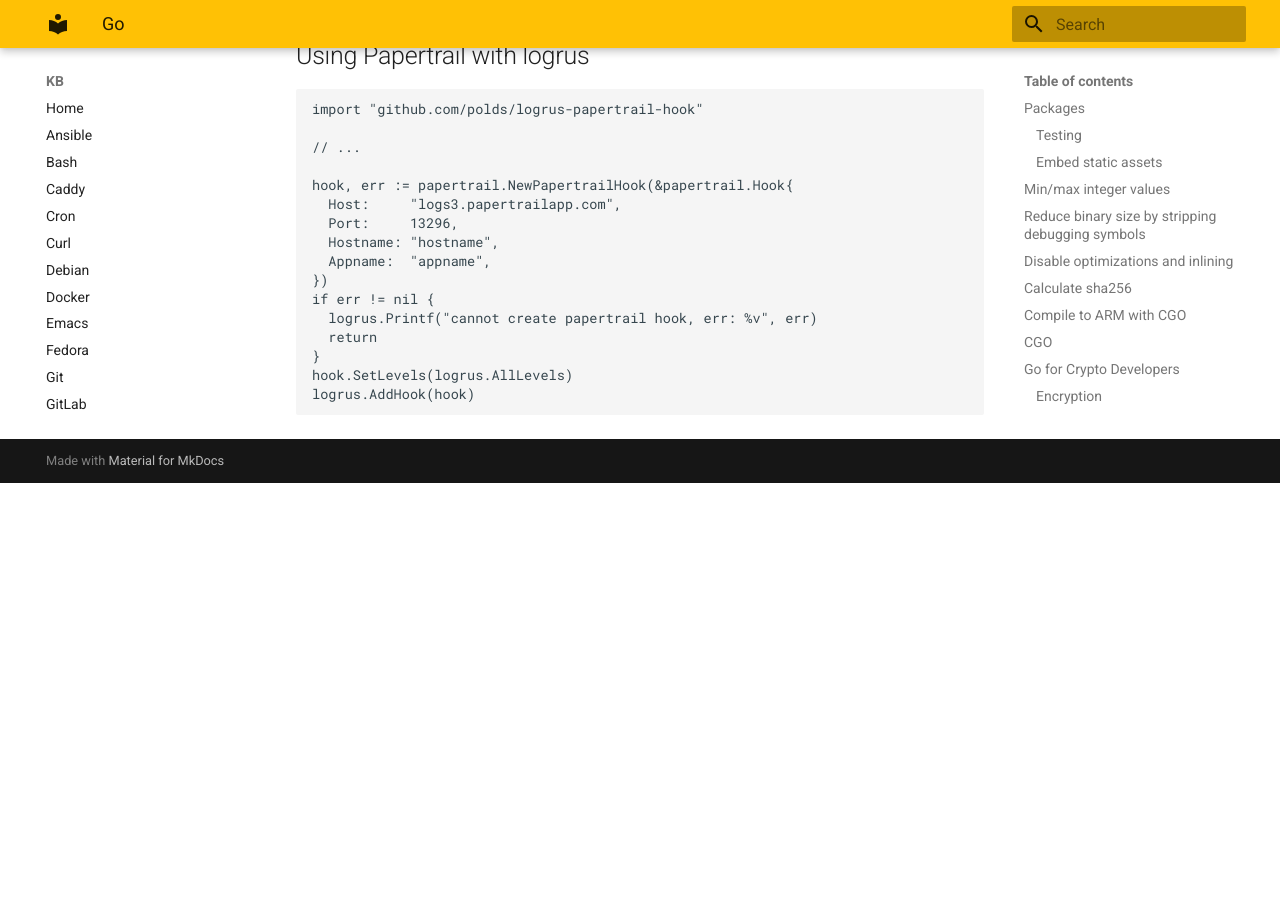
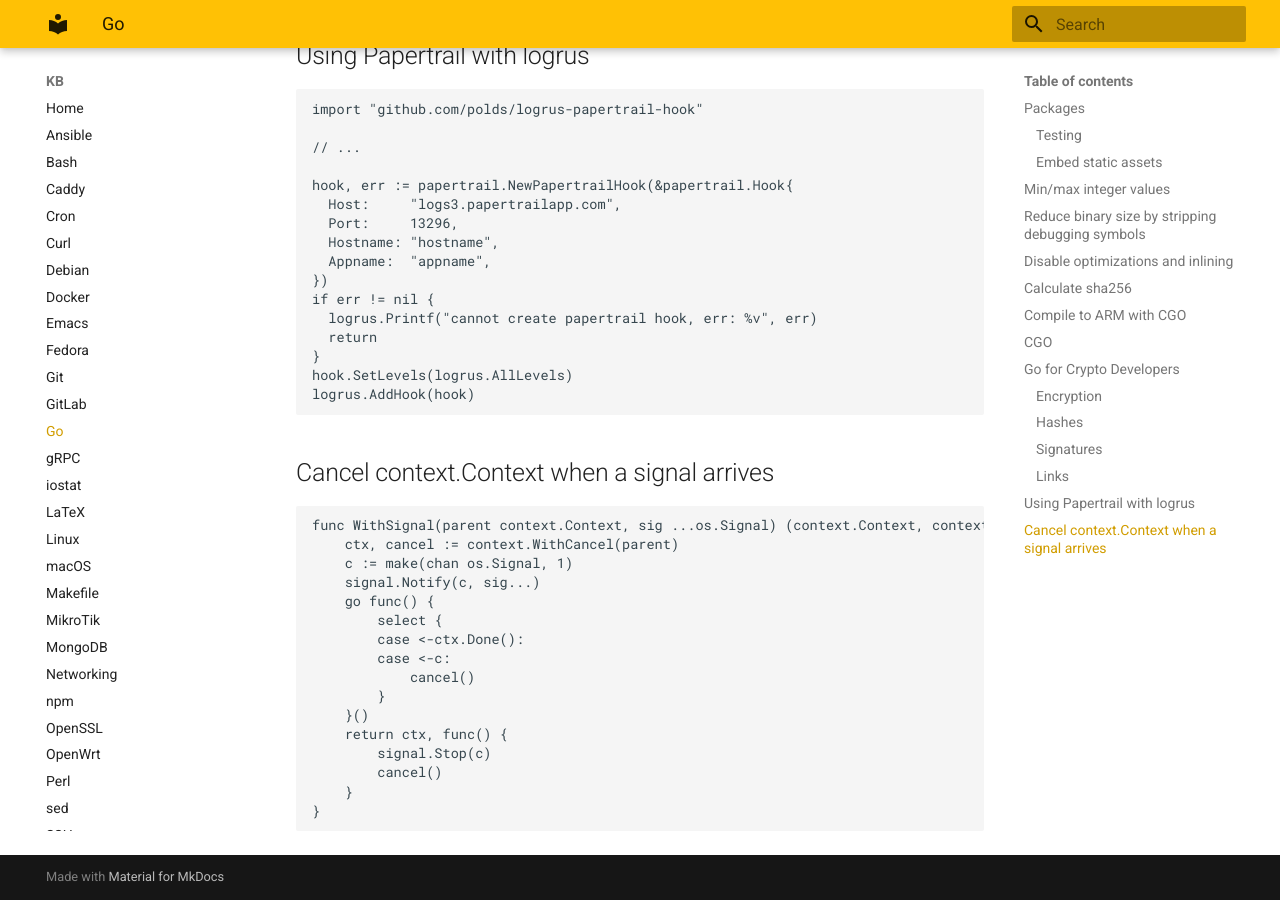
Before and after one commit to mbialon/kb, an MkDocs documentation site: the page built from docs/go.md, in a window 1280 px wide and 900 px high, scrolled down 3011 px. Built offline with MkDocs 1.6.1 and Material for MkDocs 9.7.7, drawn with Linux system fonts in a browser that asks for light colours; before the commit the page ends 3494 px from its top, so only the background shows below that.

Commit message:
go: cancel context on signal

````diff
--- a/docs/go.md
+++ b/docs/go.md
@@ -156,3 +156,24 @@
 hook.SetLevels(logrus.AllLevels)
 logrus.AddHook(hook)
 ```
+
+## Cancel context.Context when a signal arrives
+
+```
+func WithSignal(parent context.Context, sig ...os.Signal) (context.Context, context.CancelFunc) {
+	ctx, cancel := context.WithCancel(parent)
+	c := make(chan os.Signal, 1)
+	signal.Notify(c, sig...)
+	go func() {
+		select {
+		case <-ctx.Done():
+		case <-c:
+			cancel()
+		}
+	}()
+	return ctx, func() {
+		signal.Stop(c)
+		cancel()
+	}
+}
+```
````
